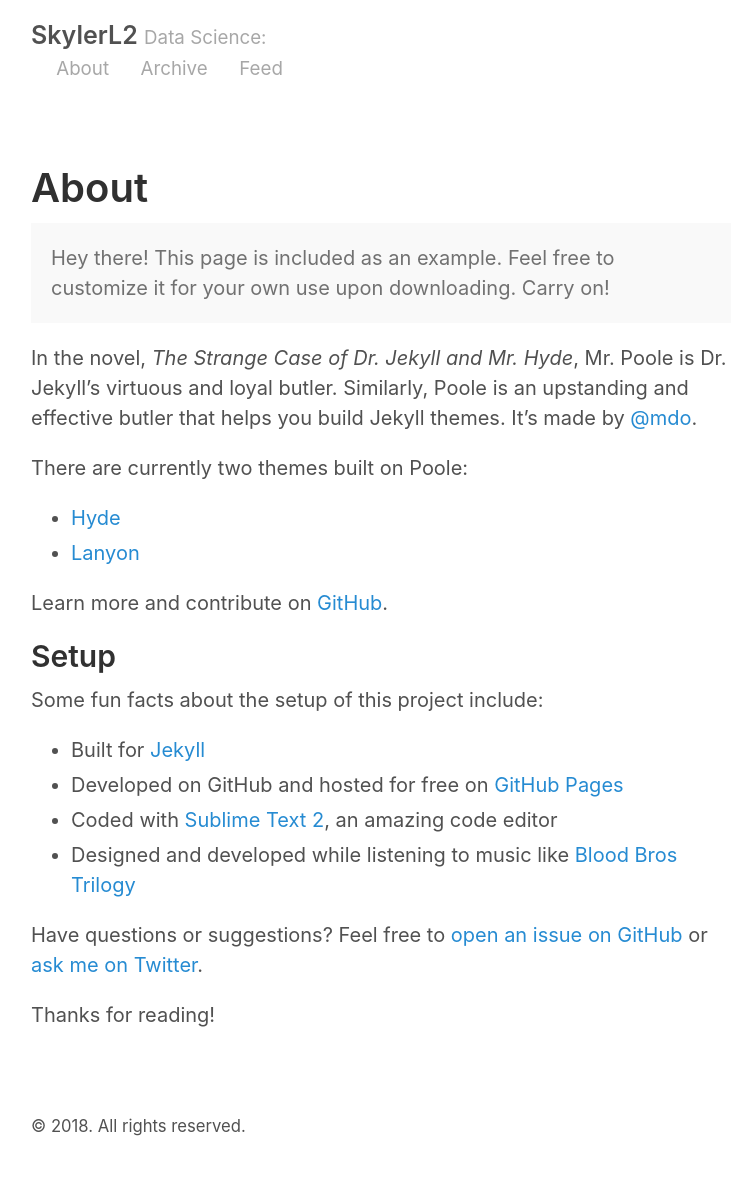
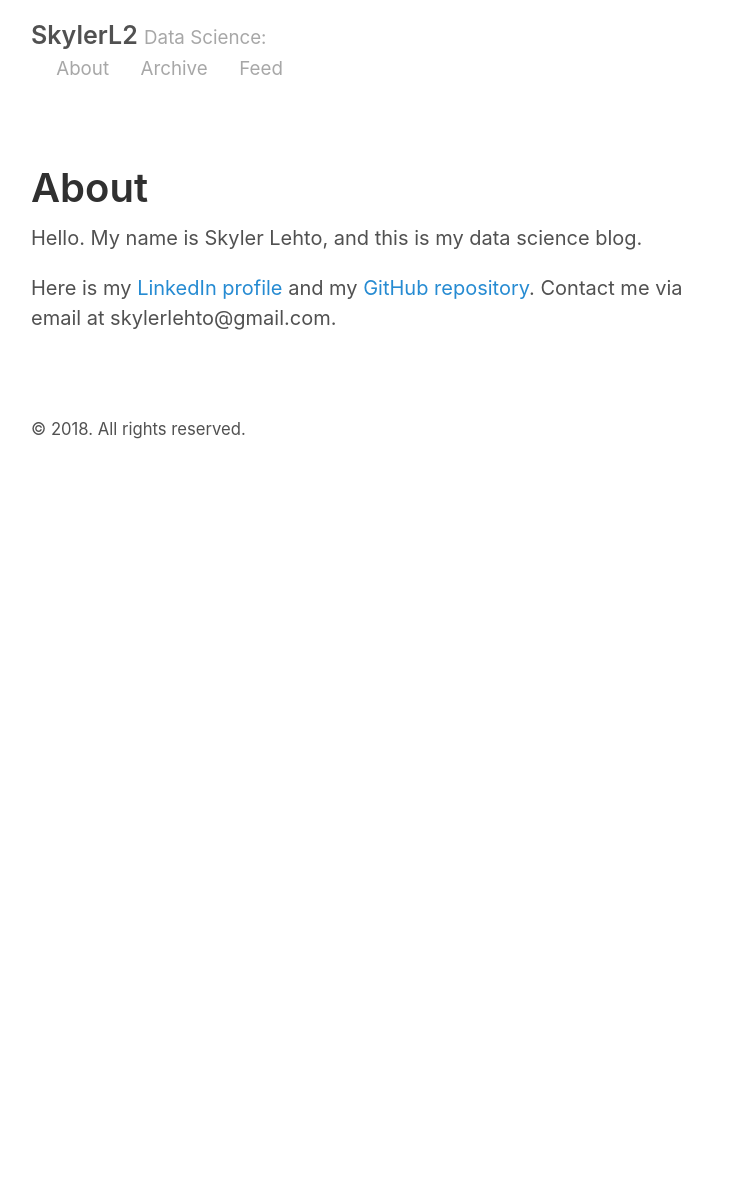
Before and after one commit to skylerl2/skylerl2.github.io, a Jekyll site: the page built from about.md, in a window 1280 px wide. Shown: the whole page, without its empty margins (259-1015 px from the left). Built offline with Jekyll 4.4.1, drawn with Linux system fonts in a browser that asks for light colours; after the commit the page ends 900 px from its top, so only the background shows below that.

Commit message:
updating about section of blog

```diff
--- a/about.md
+++ b/about.md
@@ -3,28 +3,6 @@ layout: page
 title: About
 ---
 
-<p class="message">
-  Hey there! This page is included as an example. Feel free to customize it for your own use upon downloading. Carry on!
-</p>
+Hello. My name is Skyler Lehto, and this is my data science blog.
 
-In the novel, *The Strange Case of Dr. Jekyll and Mr. Hyde*, Mr. Poole is Dr. Jekyll's virtuous and loyal butler. Similarly, Poole is an upstanding and effective butler that helps you build Jekyll themes. It's made by [@mdo](https://twitter.com/mdo).
-
-There are currently two themes built on Poole:
-
-* [Hyde](http://hyde.getpoole.com)
-* [Lanyon](http://lanyon.getpoole.com)
-
-Learn more and contribute on [GitHub](https://github.com/poole).
-
-## Setup
-
-Some fun facts about the setup of this project include:
-
-* Built for [Jekyll](http://jekyllrb.com)
-* Developed on GitHub and hosted for free on [GitHub Pages](https://pages.github.com)
-* Coded with [Sublime Text 2](http://sublimetext.com), an amazing code editor
-* Designed and developed while listening to music like [Blood Bros Trilogy](https://soundcloud.com/maddecent/sets/blood-bros-series)
-
-Have questions or suggestions? Feel free to [open an issue on GitHub](https://github.com/poole/poole/issues/new) or [ask me on Twitter](https://twitter.com/mdo).
-
-Thanks for reading!
+Here is my [LinkedIn profile](https://www.linkedin.com/in/skylerlehto/) and my [GitHub repository](https://github.com/skylerl2). Contact me via email at skylerlehto@gmail.com.
```
